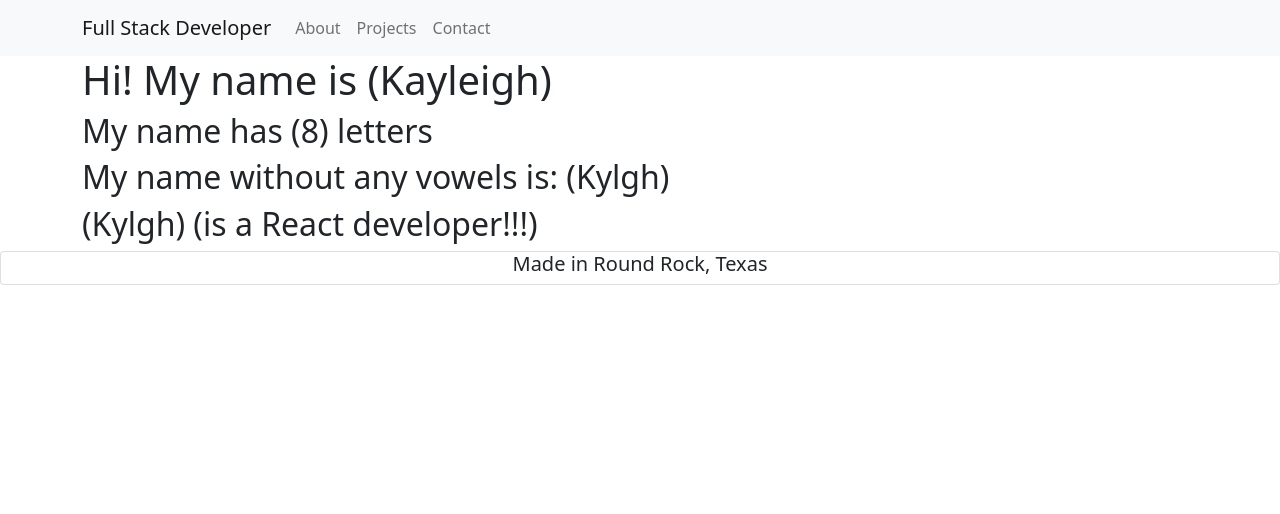
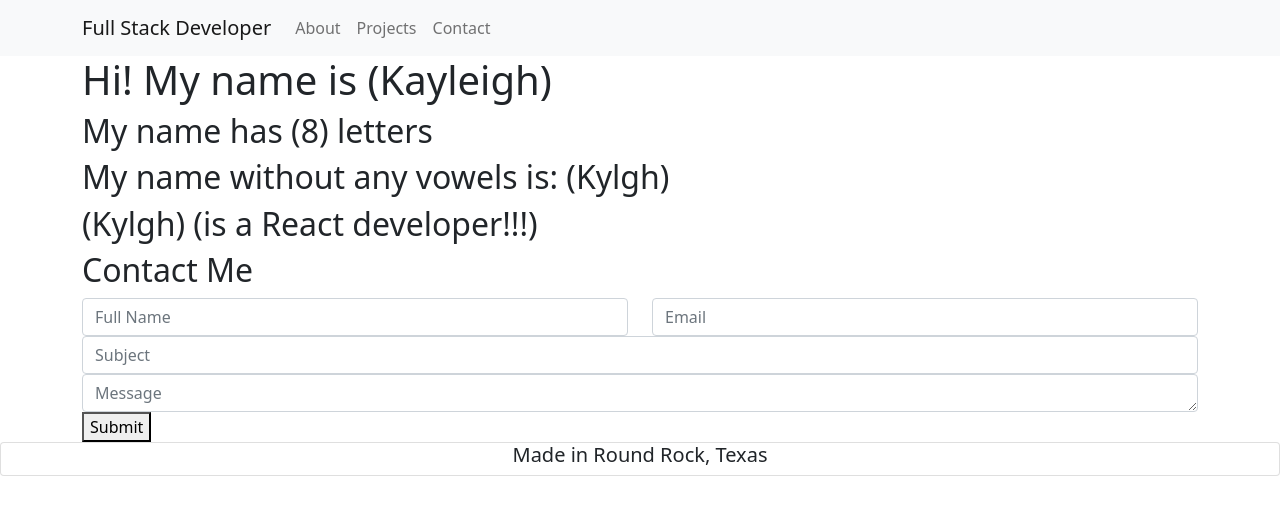
Before and after one commit to K-league/react-portfolio, a React (Create React App) app: page / in a window 1280 px wide. Shown: the top 514 px of the page. Built offline with nearby package versions, Linux system fonts and the light colour scheme.

Commit message:
contact form component FE

```diff
--- a/package.json
+++ b/package.json
@@ -6,6 +6,7 @@
     "@testing-library/jest-dom": "^5.12.0",
     "@testing-library/react": "^11.2.7",
     "@testing-library/user-event": "^12.8.3",
+    "axios": "^0.21.1",
     "bootstrap": "^5.0.2",
     "react": "^17.0.2",
     "react-bootstrap": "^1.6.1",
--- a/src/App.js
+++ b/src/App.js
@@ -1,5 +1,6 @@
 import React from "react";
 import JSXVariables from "./components/about/about.js";
+import Contact from "./components/contact/contact.js";
 import Foot from "./components/footer/footer.js";
 import Navigation from "./components/navbar/navbar";
 
@@ -8,6 +9,7 @@ function App() {
   <>
   <Navigation />
   <JSXVariables />
+  <Contact />
   <Foot/>
   </>
   );
--- a/src/components/contact/contact.js
+++ b/src/components/contact/contact.js
@@ -0,0 +1,86 @@
+import React, { Component } from "react";
+import axios from "axios";
+
+class Contact extends Component {
+    constructor(props) {
+        super(props);
+        this.state = {
+            name: '',
+            email: '',
+            subject: '',
+            message: ''
+        }
+    }
+    onNameChange(event) {
+        this.setState({name: event.target.value})
+    }
+    onEmailChange(event) {
+        this.setState({email: event.target.value})
+    }
+    onSubjectChange(event) {
+        this.setState({subject: event.target.value})
+    }
+    onMsgChange(event) {
+        this.setState({message: event.target.value})
+    }
+    submitEmail(e){
+        e.preventDefault();
+        axios({
+            method: "POST",
+            // /contact/send?
+            url:"send",
+            data: this.state
+        }).then((response) => {
+            if (response.data.status === 'success'){
+                alert("message Sent.");
+                this.resetForm()
+            }else if(response.data.status === 'fail'){
+                alert("Message failed to send.")
+            }
+        })
+    }
+    resetForm(){
+        this.setState({name: '', email: '', subject: '', message: ''})
+    }
+    render() {
+        return (
+            <div className="section">
+                <div className="container">
+                    <div className="row">
+                        <div className="col-md-12">
+                            <div className="section-title">
+                                <h2 className="title">Contact Me</h2>
+                                <form id="contact-form" onSubmit={this.submitEmail.bind(this)} method="POST">
+                                    <div className="form-group">
+                                    <div className="row">
+                                    <div className="col-md-6">
+                                        <input placeholder = "Full Name" id="name" type="text" className="form-control"
+                                        required value={this.state.name} onChange={this.onNameChange.bind(this)}/>
+                                    </div>
+                                    <div className="col-md-6">
+                                        <input placeholder = "Email" id="name" type="text" className="form-control"
+                                        aria-describedby="emailHelp" required value={this.state.email} onChange={this.onEmailChange.bind(this)}/>
+                                    </div>
+                                    </div>
+                                    </div>
+                                    <div className="form-group">
+                                        <input placeholder = "Subject" id="subject" type="text" className="form-control"
+                                        required value={this.state.subject} onChange={this.onSubjectChange.bind(this)}/>
+                                    </div>
+                                    <div className="form-group">
+                                        <textarea placeholder = "Message" id="message" className="form-control"
+                                        rows="1" required value={this.state.message} onChange={this.onMsgChange.bind(this)}/>
+                                    </div>
+                                    <button type="submit" className="primary-btn submit">Submit</button>
+                                </form>
+                            </div>
+                        </div>
+                    </div>
+                </div>
+            </div>
+        );
+
+
+    }
+}
+export default Contact;
```
Also changed, not shown: 1 other file (tests, documents, lock files or other folders).
